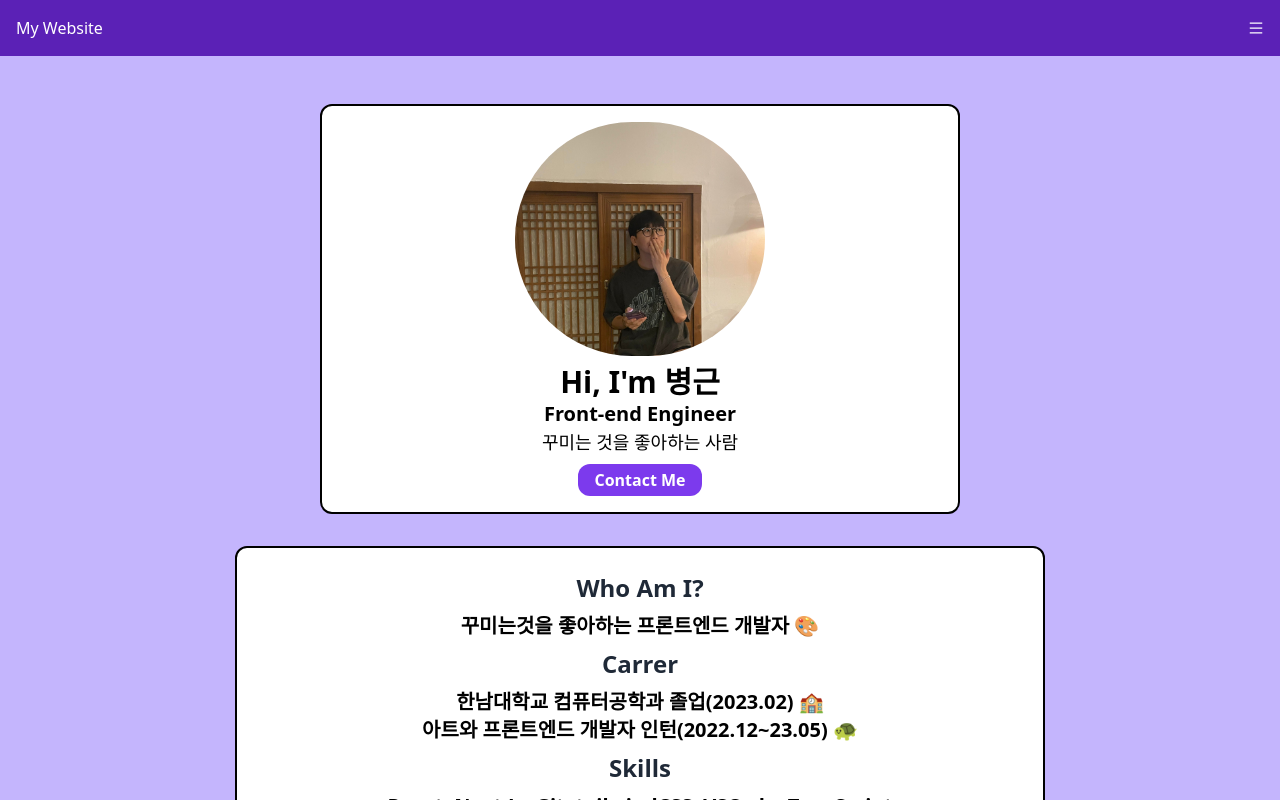
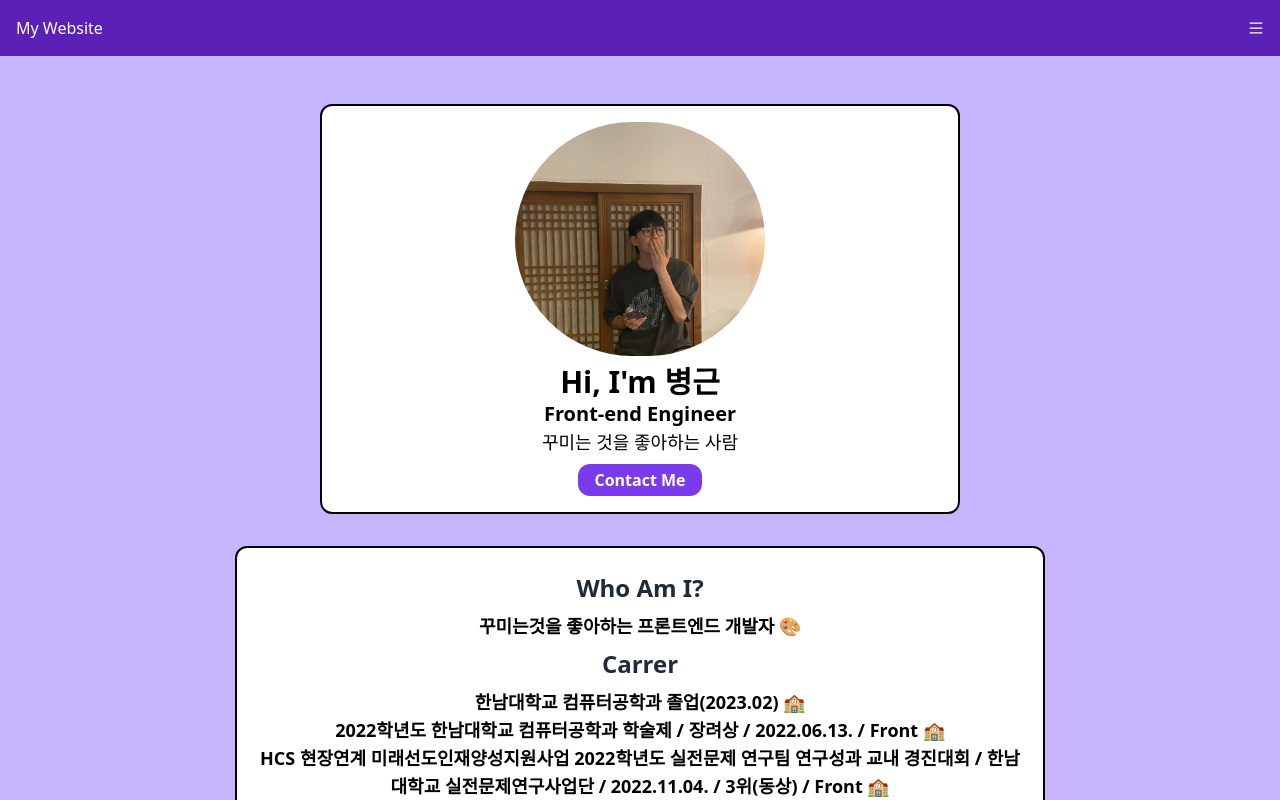
Before and after one commit to Dejong1706/MyBlog, a Next.js app: page /about in a window 1280 px wide. Built offline with nearby package versions, Linux system fonts and the light colour scheme.

Commit message:
footer, about page modify

```diff
--- a/src/app/about/page.tsx
+++ b/src/app/about/page.tsx
@@ -7,7 +7,7 @@ export const metadata: Metadata = {
 };
 
 const TITLE_CLASS = "text-2xl font-bold text-gray-800 my-2";
-const P_CLASS = "text-sm lg:text-xl font-semibold";
+const P_CLASS = "text-sm lg:text-lg font-semibold";
 export default function AboutPage() {
   return (
     <div>
@@ -19,11 +19,30 @@ export default function AboutPage() {
           <h2 className={TITLE_CLASS}>Carrer</h2>
           <p className={P_CLASS}>한남대학교 컴퓨터공학과 졸업(2023.02) 🏫</p>
           <p className={P_CLASS}>
+            2022학년도 한남대학교 컴퓨터공학과 학술제 / 장려상 / 2022.06.13. /
+            Front 🏫
+          </p>
+          <p className={P_CLASS}>
+            HCS 현장연계 미래선도인재양성지원사업 2022학년도 실전문제 연구팀
+            연구성과 교내 경진대회 / 한남대학교 실전문제연구사업단 / 2022.11.04.
+            / 3위(동상) / Front 🏫
+          </p>
+          <p className={P_CLASS}>
+            HCS 현장연계 미래선도인재양성지원사업 2022학년도 실전문제 연구팀
+            연구성과 본선 경진대회 / 한남대학교 실전문제연구사업단 / 2022.11.11.
+            / 4위(장려상) / Front🏫
+          </p>
+          <p className={P_CLASS}>
             아트와 프론트엔드 개발자 인턴(2022.12~23.05) 🐢
           </p>
           <h2 className={TITLE_CLASS}>Skills</h2>
           <p className={P_CLASS}>
-            React, Next.Js, Git, tailwindCSS, VSCode, TypeScript
+            <b className="text-cyan-200">React</b>, Next.Js,{" "}
+            <b className="text-orange-500">Git</b>,{" "}
+            <b className="text-cyan-400">tailwindCSS</b>,
+            <b className="text-blue-600">VSCode</b>,
+            <b className="text-yellow-300">JavaScript</b>
+            <b className="text-sky-600">TypeScript</b>
           </p>
         </div>
       </section>
--- a/src/components/Footer.tsx
+++ b/src/components/Footer.tsx
@@ -1,7 +1,9 @@
 export default function Footer() {
   return (
     <p className="bg-gray-700 text-white text-bold py-2 text-sm text-center mt-5">
-      {"Don't forget to CODE your DREAM | All Right Reserved."}
+      {
+        "이곳은 제 개인 블로그입니다. 새로운 글들을 공유하며 다양한 주제들을 다룰 예정입니다. 즐겁게 둘러보세요!"
+      }
     </p>
   );
 }
```
